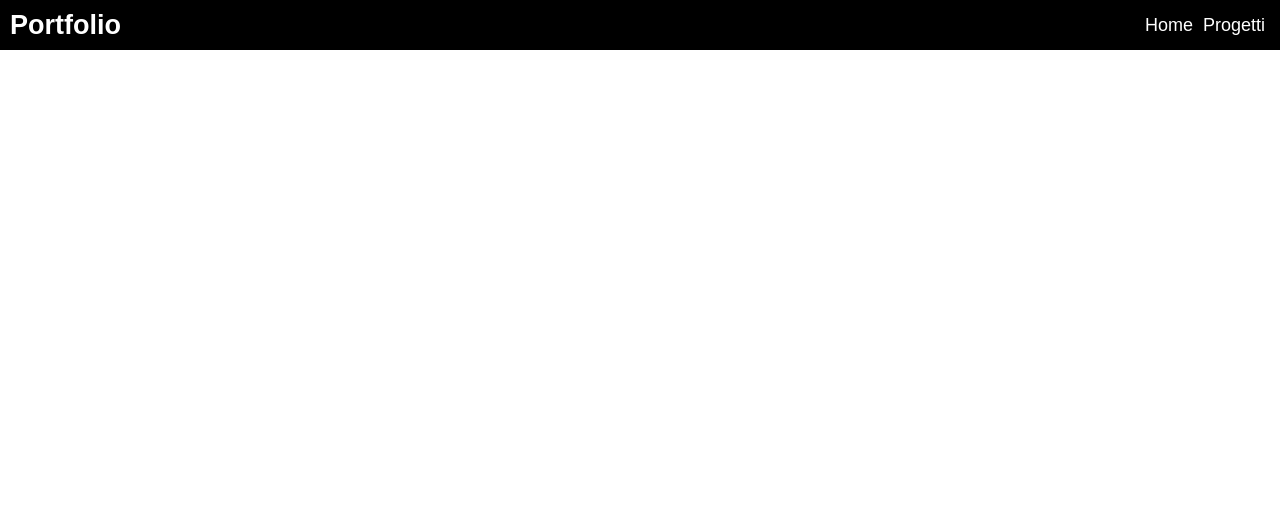
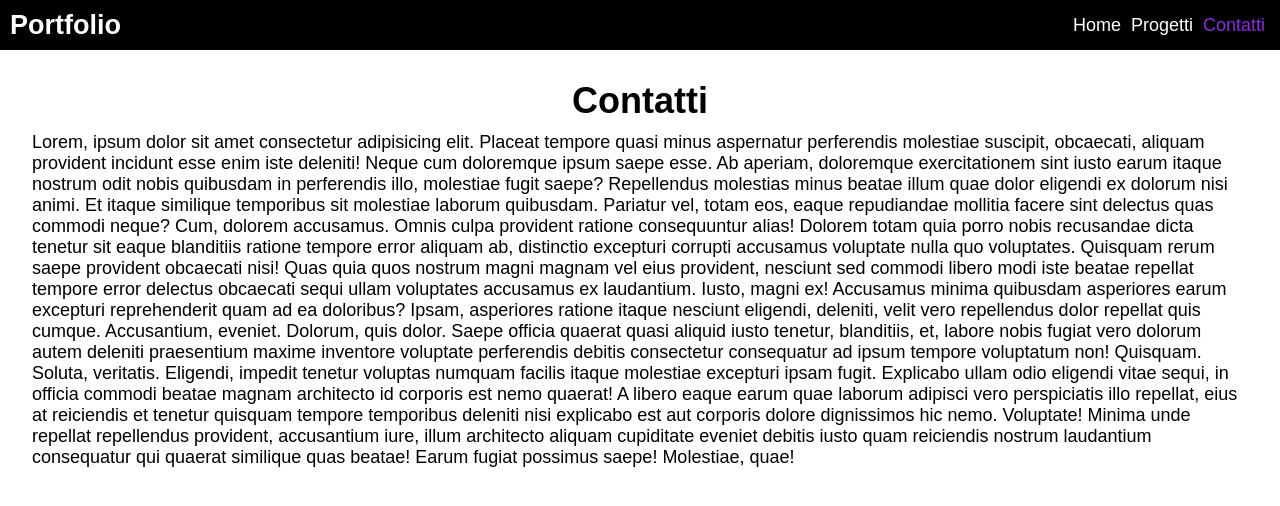
Before and after one commit to battistaennio/vite-boolfolio, a Vue app: page /contatti in a window 1280 px wide. Shown: the top 506 px of the page. Built offline with nearby package versions, Linux system fonts and the light colour scheme.

Commit message:
feat: add Contacts component

```diff
--- a/src/components/AppHeader.vue
+++ b/src/components/AppHeader.vue
@@ -20,6 +20,10 @@ export default{
 
             <li>
               <router-link :to="{name: 'projects'}">Progetti</router-link>
+            </li>
+
+            <li>
+              <router-link :to="{name: 'contacts'}">Contatti</router-link>
             </li>
         </ul>
 
--- /dev/null
+++ b/src/pages/Contacts.vue
@@ -0,0 +1,35 @@
+<script>
+export default {
+  name: 'Contacts',
+}
+</script>
+
+<template>
+
+  <div class="container">
+    <h1>Contatti</h1>
+
+    <p>
+      Lorem, ipsum dolor sit amet consectetur adipisicing elit. Placeat tempore quasi minus aspernatur perferendis molestiae suscipit, obcaecati, aliquam provident incidunt esse enim iste deleniti! Neque cum doloremque ipsum saepe esse.
+      Ab aperiam, doloremque exercitationem sint iusto earum itaque nostrum odit nobis quibusdam in perferendis illo, molestiae fugit saepe? Repellendus molestias minus beatae illum quae dolor eligendi ex dolorum nisi animi.
+      Et itaque similique temporibus sit molestiae laborum quibusdam. Pariatur vel, totam eos, eaque repudiandae mollitia facere sint delectus quas commodi neque? Cum, dolorem accusamus. Omnis culpa provident ratione consequuntur alias!
+      Dolorem totam quia porro nobis recusandae dicta tenetur sit eaque blanditiis ratione tempore error aliquam ab, distinctio excepturi corrupti accusamus voluptate nulla quo voluptates. Quisquam rerum saepe provident obcaecati nisi!
+      Quas quia quos nostrum magni magnam vel eius provident, nesciunt sed commodi libero modi iste beatae repellat tempore error delectus obcaecati sequi ullam voluptates accusamus ex laudantium. Iusto, magni ex!
+      Accusamus minima quibusdam asperiores earum excepturi reprehenderit quam ad ea doloribus? Ipsam, asperiores ratione itaque nesciunt eligendi, deleniti, velit vero repellendus dolor repellat quis cumque. Accusantium, eveniet. Dolorum, quis dolor.
+      Saepe officia quaerat quasi aliquid iusto tenetur, blanditiis, et, labore nobis fugiat vero dolorum autem deleniti praesentium maxime inventore voluptate perferendis debitis consectetur consequatur ad ipsum tempore voluptatum non! Quisquam.
+      Soluta, veritatis. Eligendi, impedit tenetur voluptas numquam facilis itaque molestiae excepturi ipsam fugit. Explicabo ullam odio eligendi vitae sequi, in officia commodi beatae magnam architecto id corporis est nemo quaerat!
+      A libero eaque earum quae laborum adipisci vero perspiciatis illo repellat, eius at reiciendis et tenetur quisquam tempore temporibus deleniti nisi explicabo est aut corporis dolore dignissimos hic nemo. Voluptate!
+      Minima unde repellat repellendus provident, accusantium iure, illum architecto aliquam cupiditate eveniet debitis iusto quam reiciendis nostrum laudantium consequatur qui quaerat similique quas beatae! Earum fugiat possimus saepe! Molestiae, quae!
+    </p>
+
+  </div>
+</template>
+
+<style lang="scss" scoped>
+
+  h1{
+    text-align: center;
+    margin-bottom: 10px;
+  }
+
+</style>
--- a/src/router/index.js
+++ b/src/router/index.js
@@ -3,6 +3,7 @@ import { createRouter, createWebHistory } from 'vue-router'
 import Home from '../pages/Home.vue';
 import Projects from '../pages/Projects.vue';
 import ProjectDetail from '../pages/ProjectDetail.vue';
+import Contacts from '../pages/Contacts.vue';
 
 
 const router = createRouter({
@@ -22,6 +23,11 @@ const router = createRouter({
       path: '/dettagli-progetto/:slug',
       name: 'projectdetail',
       component: ProjectDetail
+    },
+    {
+      path: '/contatti',
+      name: 'contacts',
+      component: Contacts
     }
   ]
 })
```
